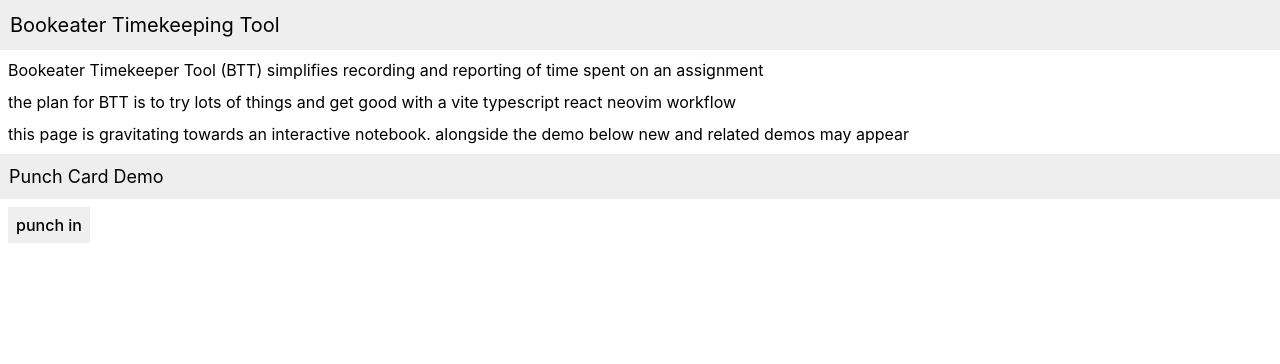
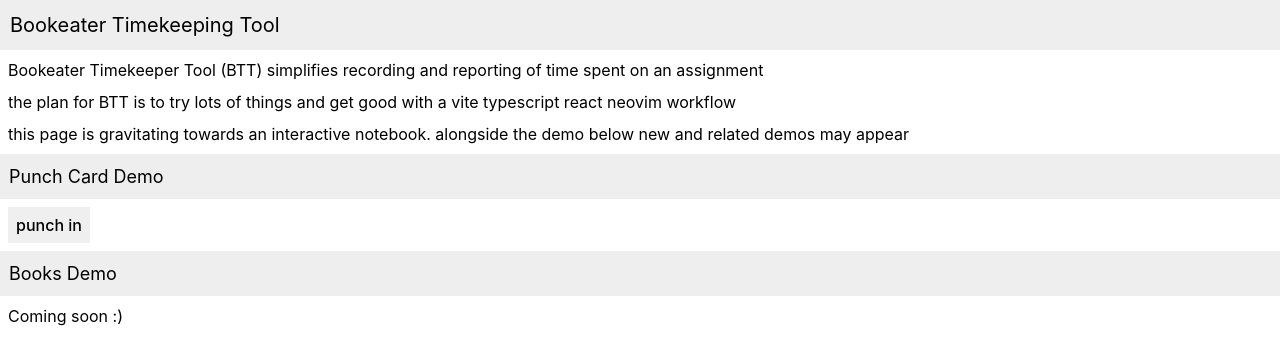
Before and after one commit to cruftbusters/bookeater, a React (Vite) app in the folder apps/webapp/: page / in a window 1280 px wide. Shown: the top 364 px of the page. Built offline with nearby package versions, Linux system fonts and the light colour scheme.

Commit message:
add placeholder for books demo

```diff
--- a/apps/webapp/src/App.tsx
+++ b/apps/webapp/src/App.tsx
@@ -2,6 +2,7 @@ import cn from './cn'
 import PunchCardDemo from './PunchCardDemo'
 import styles from './index.module.scss'
 import Readme from './Readme'
+import BooksDemo from './BooksDemo'
 
 function App() {
   return (
@@ -11,6 +12,7 @@ function App() {
       </header>
       <Readme />
       <PunchCardDemo />
+      <BooksDemo />
     </>
   )
 }
--- /dev/null
+++ b/apps/webapp/src/BooksDemo/index.tsx
@@ -0,0 +1,15 @@
+import cn from '../cn'
+import styles from '../index.module.scss'
+
+export default function BooksDemo() {
+  return (
+    <>
+      <h1 className={cn(styles.dull, styles.header1, styles.gap_padding)}>
+        Books Demo
+      </h1>
+      <div className={cn(styles.gap_margin)}>
+        <p>Coming soon :)</p>
+      </div>
+    </>
+  )
+}
```
Also changed, not shown: 2 other files (tests, documents, lock files or other folders).
